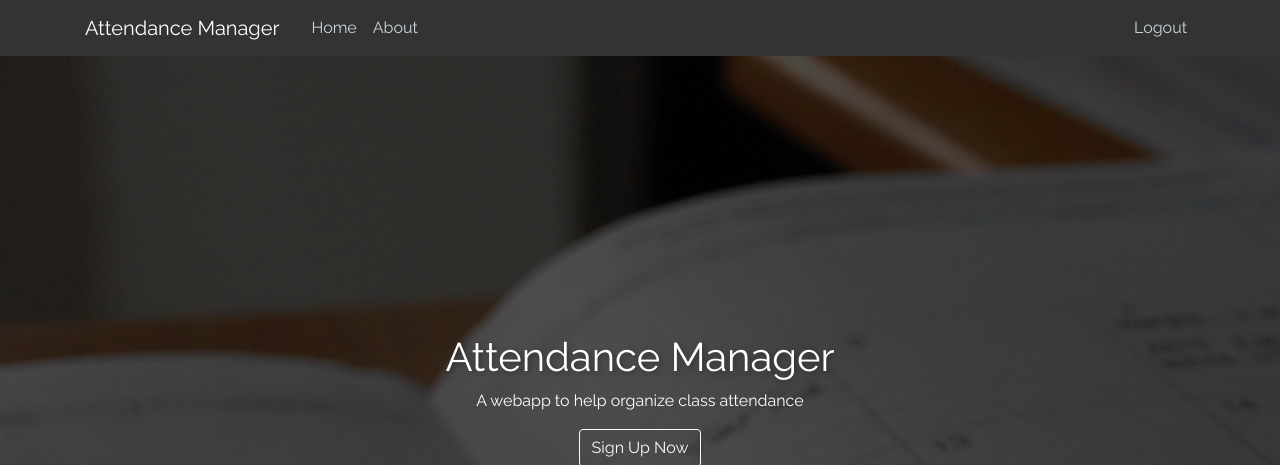
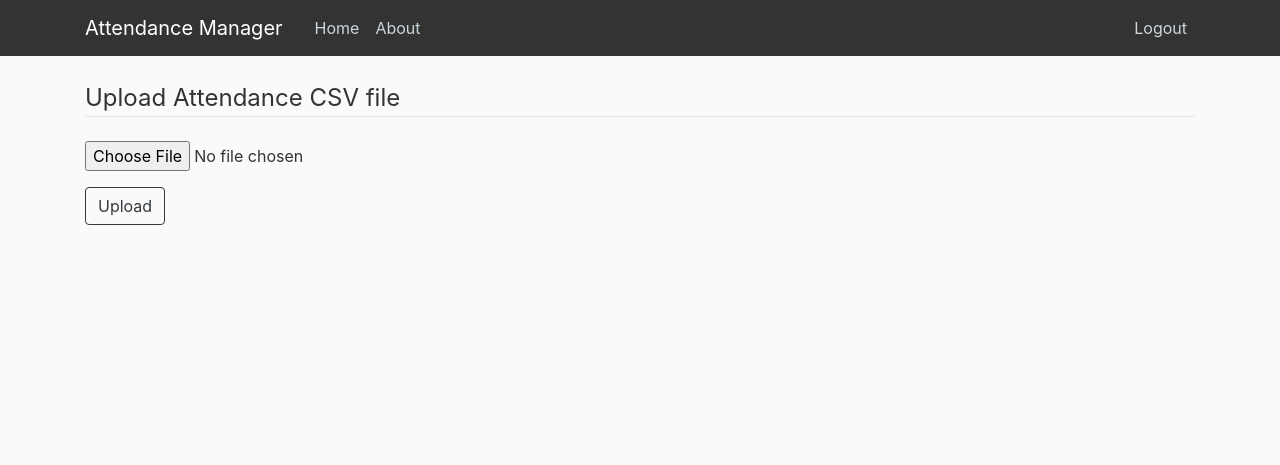
Before and after one commit to radiantly/attendance-manager, a Flask app: page / in a window 1280 px wide. Shown: the top 465 px of the page. Run offline with Flask 2, Linux system fonts and the light colour scheme; the visitor is signed in with stand-in values (Sample User, id 1).

Commit message:
Allow files to be uploaded

```diff
--- a/attman/__init__.py
+++ b/attman/__init__.py
@@ -2,13 +2,17 @@
 from flask_sqlalchemy import SQLAlchemy
 from flask_bcrypt import Bcrypt
 from flask_login import LoginManager
+from flask_uploads import UploadSet, configure_uploads
 
 app = Flask(__name__)
 app.config["SECRET_KEY"] = "enterasecretkeyhere"
 app.config["SQLALCHEMY_DATABASE_URI"] = f"sqlite:///data.db"
+app.config["UPLOADED_CSVFILES_DEST"] = "uploads"
 
 db = SQLAlchemy(app)
 bcrypt = Bcrypt(app)
 login_manager = LoginManager(app)
+csvfiles = UploadSet("csvfiles", extensions=("csv"))
+configure_uploads(app, csvfiles)
 
 from attman import routes
--- a/attman/forms.py
+++ b/attman/forms.py
@@ -1,5 +1,5 @@
 from flask_wtf import FlaskForm
-from wtforms import StringField, PasswordField, SubmitField, BooleanField
+from wtforms import StringField, PasswordField, SubmitField, BooleanField, FileField
 from wtforms.validators import DataRequired, Length, Email, EqualTo, ValidationError
 from attman.models import User
 
@@ -23,3 +23,7 @@
     password = PasswordField("Password", validators=[DataRequired()])
     remember = BooleanField("Remember Me")
     submit = SubmitField("Login")
+
+
+class UploadForm(FlaskForm):
+    csvfile = FileField("CSV File")
--- a/attman/routes.py
+++ b/attman/routes.py
@@ -1,13 +1,25 @@
 from flask import render_template, url_for, flash, redirect
 from flask_login import login_user, current_user, logout_user
-from attman import app, db, bcrypt
-from attman.forms import RegistrationForm, LoginForm
+
+# from flask_uploads import file_allowed
+from attman import app, db, bcrypt, csvfiles
+from attman.forms import RegistrationForm, LoginForm, UploadForm
 from attman.models import User
 
 
-@app.route("/")
-@app.route("/home")
+@app.route("/", methods=["GET", "POST"])
+@app.route("/home", methods=["GET", "POST"])
 def home():
+    if current_user.is_authenticated:
+        form = UploadForm()
+        if form.validate_on_submit():
+            try:
+                filename = csvfiles.save(form.csvfile.data)
+                print(filename, app.config["UPLOADED_CSVFILES_DEST"])
+                flash(f"Your file has been successfully uploaded.", "success")
+            except:
+                flash("Invalid upload", "danger")
+        return render_template("start.html", form=form)
     return render_template("home.html")
 
 
--- a/attman/static/main.css
+++ b/attman/static/main.css
@@ -92,3 +92,7 @@
   align-items: center;
   height: 80vh;
 }
+
+.alert {
+  z-index: 3;
+}
--- /dev/null
+++ b/attman/templates/start.html
@@ -0,0 +1,11 @@
+{% extends "layout.html" %}
+{% block content %}
+    <form action="" method="POST" enctype="multipart/form-data">
+        {{ form.hidden_tag() }}
+        <legend class="border-bottom mb-4">Upload Attendance CSV file</legend>
+        <div class="form-group">
+            {{ form.csvfile(class="form-control-file") }}
+        </div>
+        <button type="submit" class="btn btn-outline-dark">Upload</button>
+    </form>
+{% endblock content %}
```
Also changed, not shown: README.md, 1 other file.
